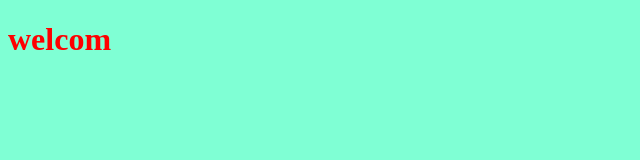
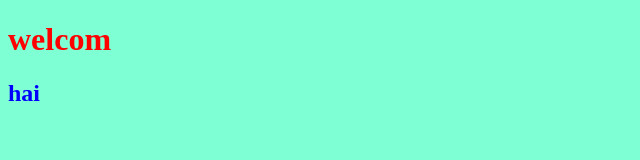
Before and after one commit to gharib-hafez/myproject, a plain HTML site: page index.html in a window 1280 px wide. Shown: the full height of the page, 0-640 px from the left. Drawn offline with Linux system fonts and the light colour scheme.

Commit message:
add h2 hid

```diff
--- a/index.html
+++ b/index.html
@@ -8,6 +8,7 @@
 </head>
 <body>
     <h1>welcom</h1>
+    <h2> hai</h2>
 
     <script src="app.js"></script>
 </body>
--- a/style.css
+++ b/style.css
@@ -4,3 +4,6 @@
 h1{
     color:red;
 }
+h2{
+    color: blue;
+}
```
